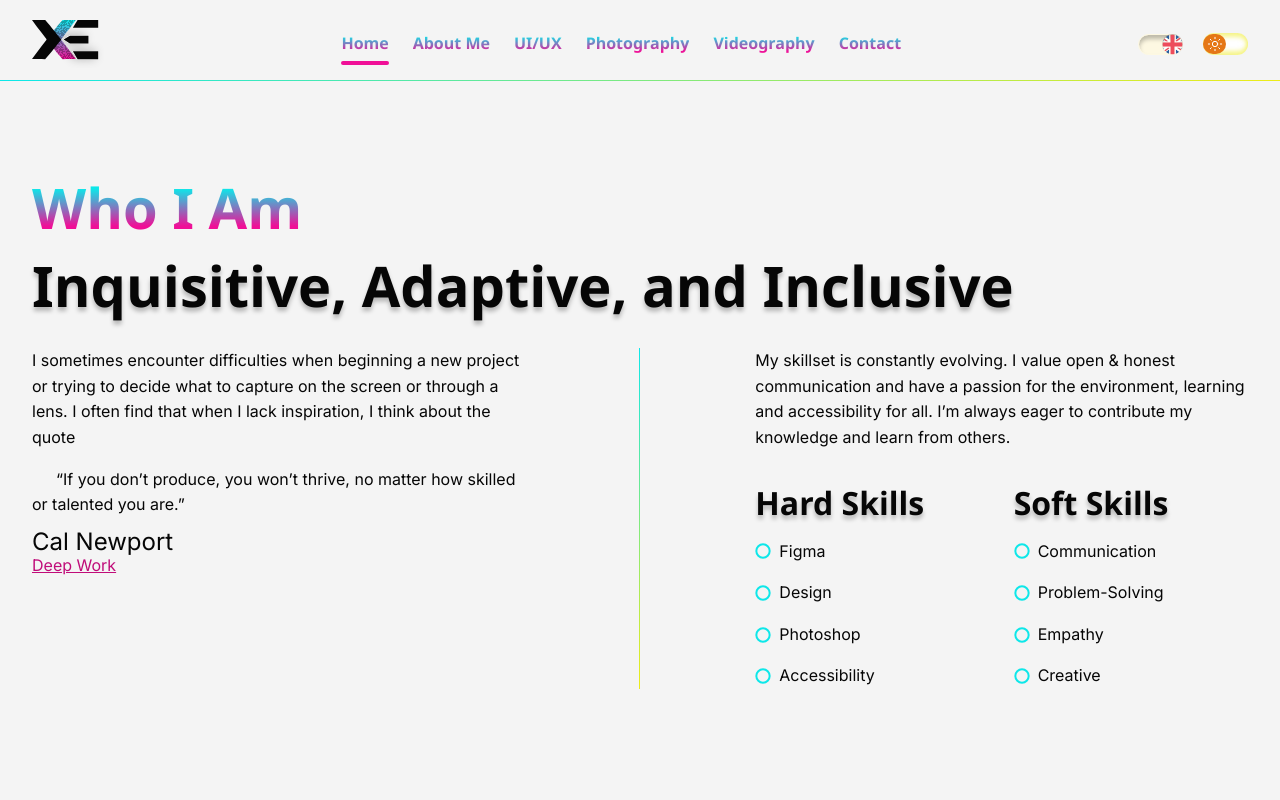
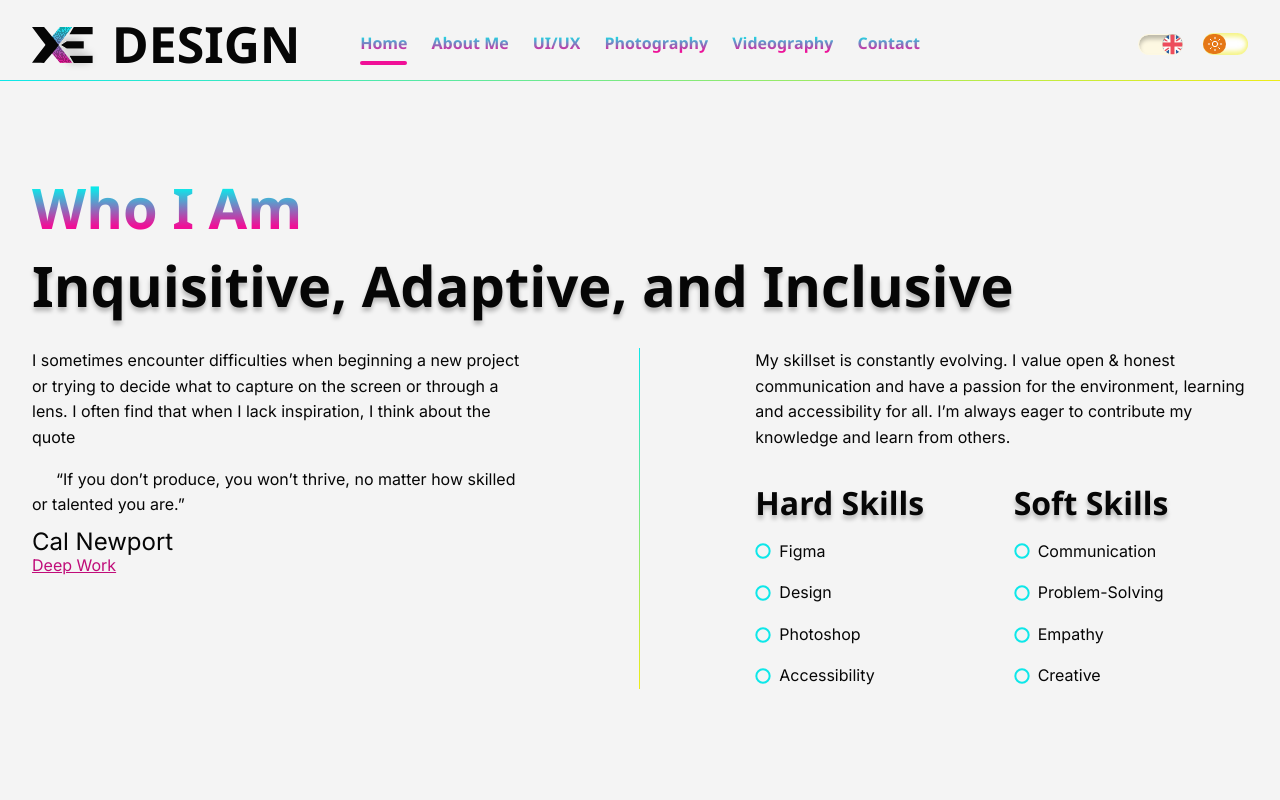
Before and after one commit to duct-tape-deployments/devin-portfolio, a React (Vite) app: page / in a window 1280 px wide. Shown: the top 800 px of the page. Built offline with nearby package versions, Linux system fonts and the light colour scheme; a web font is replaced by a local one.

Commit message:
feat(header): add design-system wordmark from lg, centre nav, fix contrast logo

```diff
--- a/src/components/interface/Logo.tsx
+++ b/src/components/interface/Logo.tsx
@@ -9,8 +9,16 @@ export function Logo({ className }: LogoProps) {
 
   return (
     <>
-      <img src="/header-logo-light.svg" alt="" className={`${classes} dark:hidden`} />
-      <img src="/header-logo-dark.svg" alt="" className={`${classes} hidden dark:block`} />
+      <img
+        src="/header-logo-light.svg"
+        alt=""
+        className={`${classes} inline dark:hidden forced-light:inline forced-dark:hidden`}
+      />
+      <img
+        src="/header-logo-dark.svg"
+        alt=""
+        className={`${classes} hidden dark:inline forced-light:hidden forced-dark:inline`}
+      />
     </>
   );
 }
--- a/src/components/layout/Header.tsx
+++ b/src/components/layout/Header.tsx
@@ -93,12 +93,11 @@ export function Header() {
       <PageContainer
         className="
           grid
-          grid-cols-[1fr_auto_1fr]
+          grid-cols-[minmax(0,1fr)_auto_minmax(0,1fr)]
           items-center
           max-lg:h-16
-          lg:flex
           lg:min-h-18
-          lg:gap-8
+          lg:gap-6
         "
       >
         {/* Mobile menu button */}
@@ -114,24 +113,28 @@ export function Header() {
           {menuOpen ? <X size={24} aria-hidden="true" /> : <Menu size={24} aria-hidden="true" />}
         </button>
 
-        {/* Logo / home link */}
+        {/* Logo / home link: XE alone below lg and when the cell is too narrow, XE + DESIGN otherwise */}
+        <div className="justify-self-center lg:@container lg:justify-self-stretch">
           <Link
             to={routes.home}
             aria-label={t.accessibility.homeLink}
             onClick={closeMenu}
             className="
-                      justify-self-center
-                      shrink-0
+                      flex
+                      w-fit
+                      lg:@min-wordmark:wordmark
                       focus-visible:outline-2
                       focus-visible:outline-offset-4
                       focus-visible:outline-focus
                     "
           >
-          <Logo className="lg:m-0 lg:h-12" />
+            <Logo className="lg:@min-wordmark:wordmark-xe" />
+            <span className="hidden lg:@min-wordmark:inline">DESIGN</span>
           </Link>
+        </div>
 
         {/* Desktop navigation */}
-        <div className="hidden flex-1 justify-center lg:flex">
+        <div className="hidden lg:block">
           <Navigation orientation="horizontal" />
         </div>
 
--- a/src/styles/index.css
+++ b/src/styles/index.css
@@ -3,6 +3,8 @@
 @import './tokens.css';
 
 @custom-variant dark (&:where(.dark, .dark *));
+@custom-variant forced-light (@media (forced-colors: active) and (prefers-color-scheme: light));
+@custom-variant forced-dark (@media (forced-colors: active) and (prefers-color-scheme: dark));
 
 @utility scrollbar-none {
   scrollbar-width: none;
@@ -34,6 +36,25 @@
   &:active:not(:disabled, [aria-disabled='true']) {
     filter: var(--icon-halo);
   }
+}
+
+@utility wordmark {
+  display: block;
+  white-space: nowrap;
+  font-family: var(--font-display);
+  font-weight: 700;
+  font-size: clamp(36px, (100cqi + 24px) / 6.1, 50px);
+  line-height: 1;
+}
+
+@utility wordmark-xe {
+  vertical-align: baseline;
+  height: calc(0.668em * 49 / 40);
+  height: calc(1cap * 49 / 40);
+  margin-right: calc(0.38em - 0.668em * 6 / 40);
+  margin-right: calc(0.38em - 1cap * 6 / 40);
+  margin-bottom: calc(0.668em * -9 / 40);
+  margin-bottom: calc(1cap * -9 / 40);
 }
 
 @layer base {
--- a/src/styles/tokens.css
+++ b/src/styles/tokens.css
@@ -172,6 +172,8 @@
   /* ---- Layout ------------------------------------------------------- */
   --container-content: 1280px; /* max width including the side margins */
   --container-reading: 37.5rem; /* running text: WCAG 1.4.8 max 80 characters per line */
+  /* Header logo cell that fits the wordmark at 36px plus its clear space: (36px * 6.1) - 24px.*/
+  --container-wordmark: 195.6px;
 }
 
 :root {
```
Lines whose indentation alone changed are shown as unchanged.
